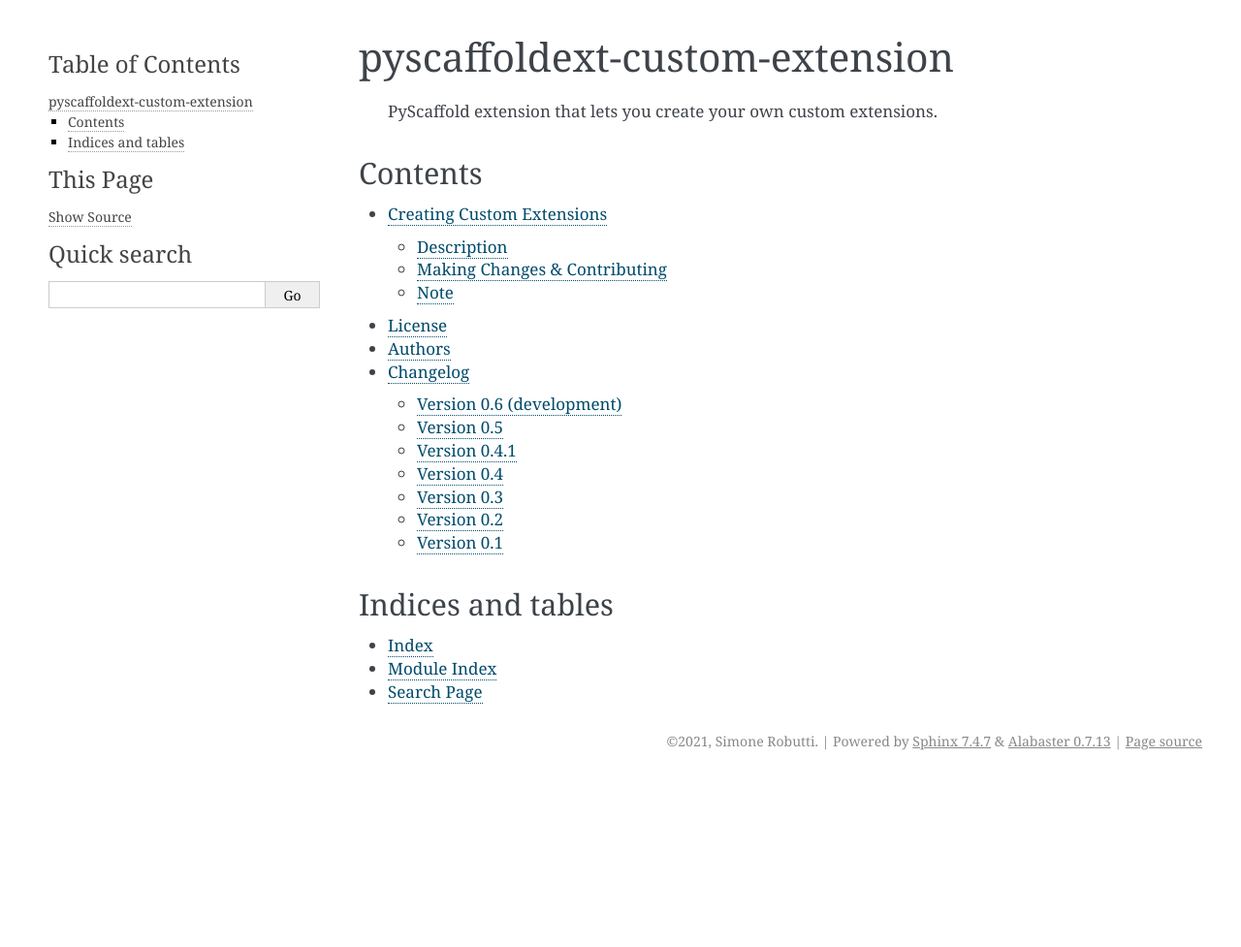
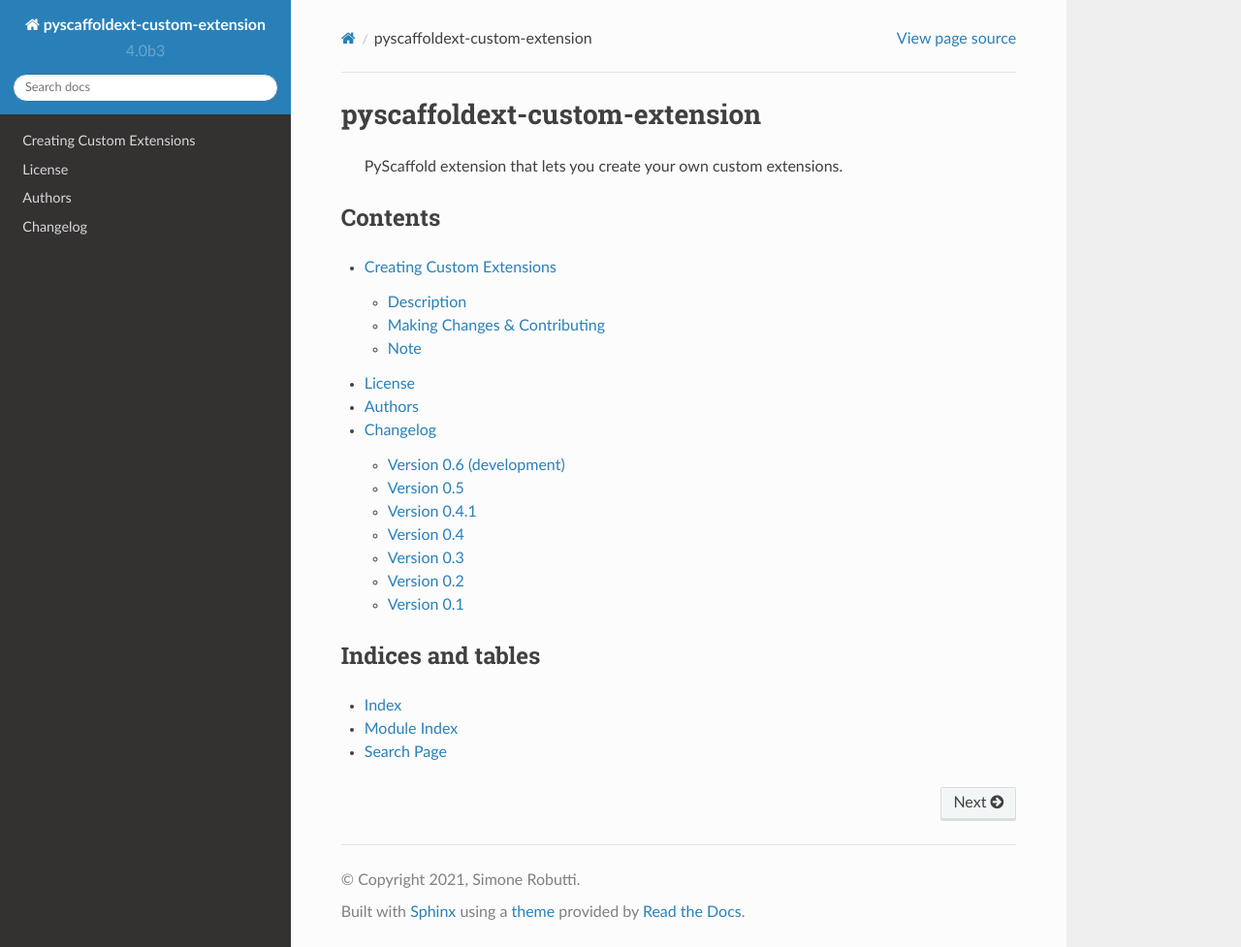
Before and after one commit to pyscaffold/pyscaffoldext-custom-extension, a Sphinx documentation site: the page built from docs/index.rst, in a window 1280 px wide and 977 px high. Shown: the whole window at 97% size. Built offline with Sphinx 7.4.7 and the Read the Docs theme 2.0.0, drawn with Linux system fonts in a browser that asks for light colours; pages that are not in the unit, such as notebooks, are missing from menus; the version number is read from the project's files by our own code.

Commit message:
Merge more updates from PyScaffold

```diff
--- a/docs/conf.py
+++ b/docs/conf.py
@@ -147,7 +147,7 @@
 
 # The theme to use for HTML and HTML Help pages.  See the documentation for
 # a list of builtin themes.
-html_theme = "alabaster"
+html_theme = "sphinx_rtd_theme"
 
 # Theme options are theme-specific and customize the look and feel of a theme
 # further.  For a list of options available for each theme, see the
--- a/docs/requirements.txt
+++ b/docs/requirements.txt
@@ -2,4 +2,4 @@
 # To build the module reference correctly, make sure every external package
 # under `install_requires` in `setup.cfg` is also listed here!
 sphinx>=3.2.1
-# sphinx_rtd_theme
+sphinx_rtd_theme
--- a/setup.cfg
+++ b/setup.cfg
@@ -81,6 +81,8 @@
 # Specify command line options as you would do when invoking pytest directly.
 # e.g. --cov-report html (or xml) for html/xml output or --junitxml junit.xml
 # in order to write a coverage file that can be read by Jenkins.
+# CAUTION: --cov flags may prohibit setting breakpoints while debugging.
+#          Comment those flags to avoid this py.test issue.
 addopts =
     --cov pyscaffoldext.custom_extension --cov-report term-missing
     --verbose
```
Also changed, not shown: .cirrus.yml, .pre-commit-config.yaml, 2 other files.
